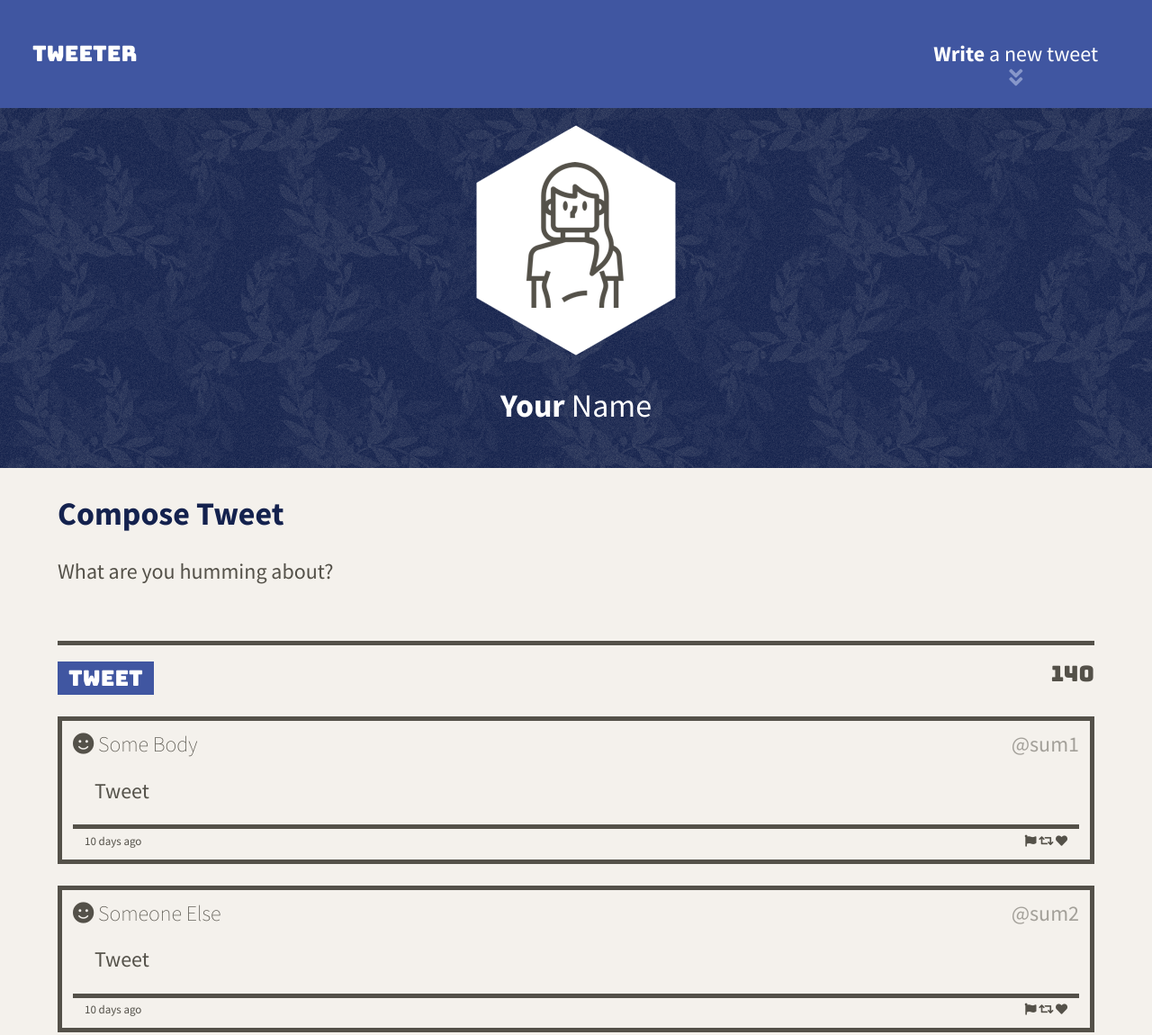
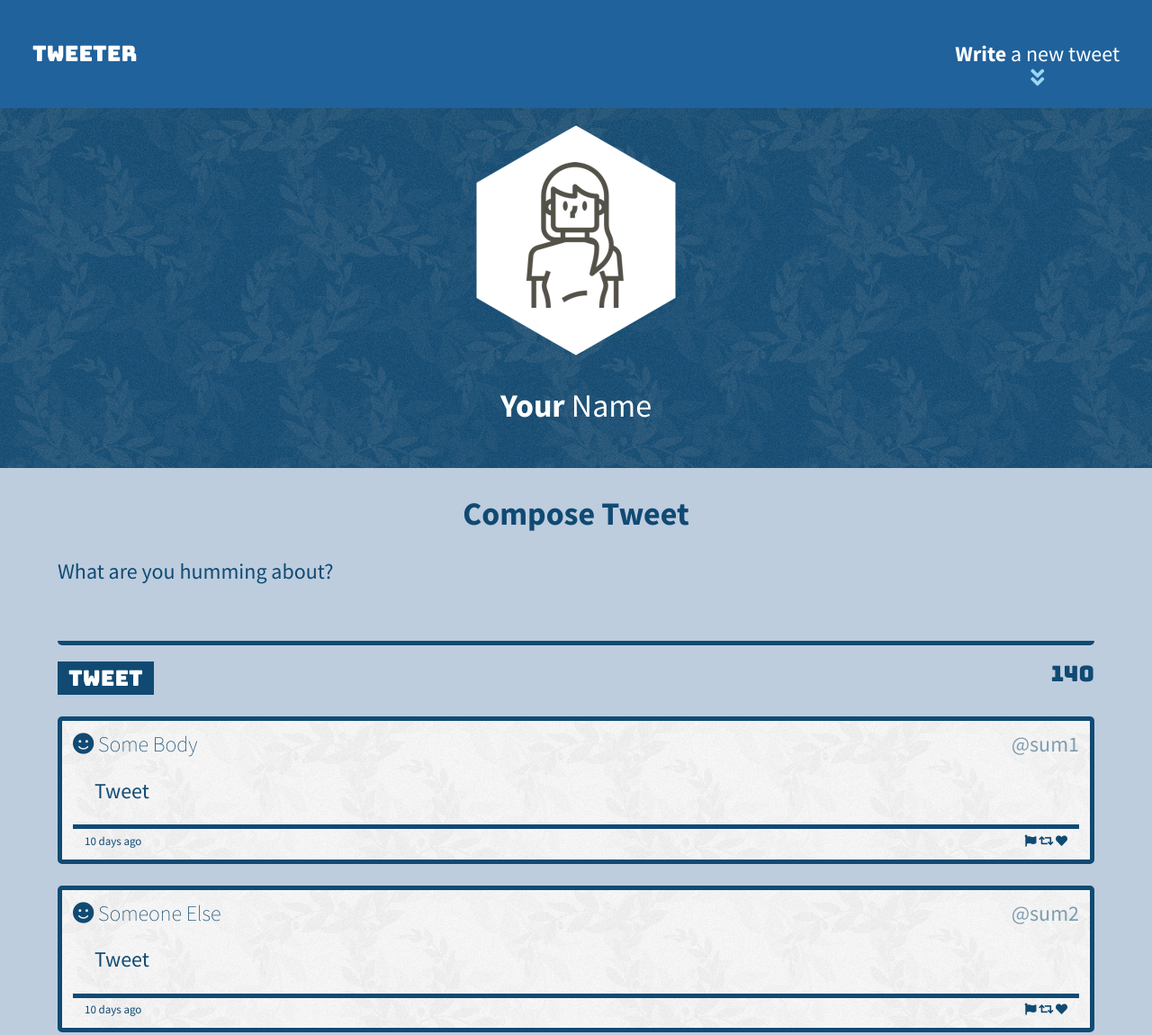
Before and after one commit to sarahdeecee/tweeter, a website: page public/index.html in a window 1280 px wide. Shown: the whole page at 90% size. Drawn offline with nearby package versions, Linux system fonts and the light colour scheme.

Commit message:
updated visuals and effects

```diff
--- a/public/index.html
+++ b/public/index.html
@@ -19,6 +19,7 @@
     <link rel="stylesheet" href="/styles/layout.css" type="text/css" />
     <link rel="stylesheet" href="/styles/nav.css" type="text/css" />
     <link rel="stylesheet" href="/styles/new-tweet.css" type="text/css" />
+    <link rel="stylesheet" href="/styles/tweets.css" type="text/css" />
 
     <!-- External JS -->
     <script src="https://ajax.googleapis.com/ajax/libs/jquery/3.4.1/jquery.min.js"></script>
@@ -34,11 +35,9 @@
     <nav>
       <span id="logo">Tweeter</span>
       <span id="writenew">
-        <p>
-          <strong>Write</strong> a new tweet
-          <br>
-          <i id="arrow-icon" class="fas fa-angle-double-down fa-fade"></i>
-        </p>
+        <strong>Write</strong> a new tweet
+        <br>
+        <i id="arrow-icon" class="fas fa-angle-double-down fa-fade"></i>
       </span>
     </nav>
 
--- a/public/styles/header.css
+++ b/public/styles/header.css
@@ -6,7 +6,7 @@
   justify-content: center;
   flex-direction: column;
   align-items: center;
-  background-color: #14224e;
+  background-color: #104a73;
   background-image: url('../images/bg-leaves.png');
 }
 h2.name {
--- a/public/styles/layout.css
+++ b/public/styles/layout.css
@@ -15,8 +15,8 @@ html {
  */
 
 body {
-  color: #545149;
-  background-color: #f4f1ec;
+  color: #104a73;
+  background-color: #bdcdde;
   font-size: 24px;
   font-family: 'Source Sans Pro', Sans-serif;
 }
@@ -28,47 +28,8 @@ main {
   flex-direction: column;
   margin: 0% 5% 1em 5%;
 }
+
 h2 {
-  color: #14224e;
+  color: #104a73;
+  text-align: center;
 }
-article {
-  width: 100%;
-  background-color: #f4f1ec;
-  border: solid 5px;
-  margin-bottom: 1em;
-  padding: 0.5em;
-}
-article:hover {
-  box-shadow: 5px 5px #5451494b
-}
-.tweets {
-  display: flex;
-  flex-direction: column;
-  width: 100%;
-  justify-content: space-between;
-}
-header {
-  display: flex;
-  flex-direction: row;
-  justify-content: space-between;
-}
-footer {
-  display: flex;
-  flex-direction: row;
-  justify-content: space-between;
-  padding: 0.5em 1em 0 1em;
-  font-size: small;
-  border-top: solid 5px;
-}
-p {
-  padding: 0 1em 0 1em;
-}
-.userid {
-  opacity: 50%;
-}
-.username {
-  font-weight:lighter;
-}
-.fas:hover {
-  opacity: 50%;
-}
--- a/public/styles/nav.css
+++ b/public/styles/nav.css
@@ -2,16 +2,45 @@ nav {
   display: flex;
   justify-content: space-between;
   align-items: center;
-  background-color: #4056A1;
+  background-color: #20629c;
   color: white;
   height: 120px;
   width: 100%;
-  padding-left: 1.5em;
-  padding-right: 1.5em;
+  padding: 0 1.5em;
   overflow: hidden;
-  position: absolute;
+  position: fixed;
   top: 0;
+  /* animation: fadeIn 5s;
+  -webkit-animation: fadeIn 5s;
+  -moz-animation: fadeIn 5s;
+  -o-animation: fadeIn 5s;
+  -ms-animation: fadeIn 5s; */
 }
+/* @keyframes fadeIn {
+  0% {opacity:0;}
+  100% {opacity:1;}
+}
+
+@-moz-keyframes fadeIn {
+  0% {opacity:0;}
+  100% {opacity:1;}
+}
+
+@-webkit-keyframes fadeIn {
+  0% {opacity:0;}
+  100% {opacity:1;}
+}
+
+@-o-keyframes fadeIn {
+  0% {opacity:0;}
+  100% {opacity:1;}
+}
+
+@-ms-keyframes fadeIn {
+  0% {opacity:0;}
+  100% {opacity:1;}
+}
+}*/
 a:link {
   text-decoration: none;
 }
@@ -20,13 +49,22 @@ a:link {
   position: relative;
 }
 #arrow-icon {
-  color: #8797ca;
+  color: #9cd5f6;
   display: flex;
   justify-content: center;
-}
-#arrow-icon:hover {
-  color: white;
 }
 #logo {
   font-family: 'Bungee', cursive;
 }
+img.profile {
+  width:300px;
+  height:300px;
+  object-fit:cover;
+  border-radius:50%
+}
+img.profilesm {
+  width:50;
+  height:50px;
+  object-fit:cover;
+  border-radius:50%
+}
--- a/public/styles/new-tweet.css
+++ b/public/styles/new-tweet.css
@@ -12,22 +12,30 @@
   margin: 0.5em 0em 0.5em;
   border: none;
   background: none;
-  border-bottom: 5px solid #545149;
+  border-bottom: 5px solid #104a73;
   resize: none;
   overflow-y: auto;
+  border-radius: 5px;
+  transition-duration: 0.2s;
+}
+
+#tweet-text:focus {
+  background-color: white;
+  transition-duration: 0.2s;
 }
 
 .counter {
   font-family: 'Bungee', cursive;
 }
+
 .counterMinus {
-  color: red;
+  color: #ac8339;
 }
 
 button {
   font-family: 'Bungee', cursive;
   color: white;
-  background-color: #4056A1;
+  background-color: #104a73;
   display:inline-block;
   padding: 0.2em 0.5em;
   border: 0;
@@ -35,8 +43,8 @@ button {
 }
 
 button:hover {
-  color: #14224e;
-  background-color: #4056A1;
+  color: #104a73;
+  background-color: white;
 }
 
 #tweet-below {
--- /dev/null
+++ b/public/styles/tweets.css
@@ -0,0 +1,55 @@
+article {
+  width: 100%;
+  background-color: white;
+  border: solid 5px;
+  margin-bottom: 1em;
+  padding: 0.5em;
+  border-radius: 5px;
+  background-image: url('../images/bg-leaves.png');
+}
+
+article:hover {
+  box-shadow: 5px 5px #104a7370;
+  transition-duration: 0.2s;
+}
+
+.tweets {
+  display: flex;
+  flex-direction: column;
+  width: 100%;
+  justify-content: space-between;
+}
+
+header {
+  display: flex;
+  flex-direction: row;
+  justify-content: space-between;
+}
+
+footer {
+  display: flex;
+  flex-direction: row;
+  justify-content: space-between;
+  padding: 0.5em 1em 0 1em;
+  font-size: small;
+  border-top: solid 5px;
+  user-select: none;
+}
+
+p {
+  padding: 0 1em 0 1em;
+}
+
+.userid {
+  opacity: 50%;
+}
+
+.username {
+  font-weight:lighter;
+}
+
+.fas:hover {
+  opacity: 50%;
+  cursor: pointer;
+  transition-duration: 0.2s;
+}
```
